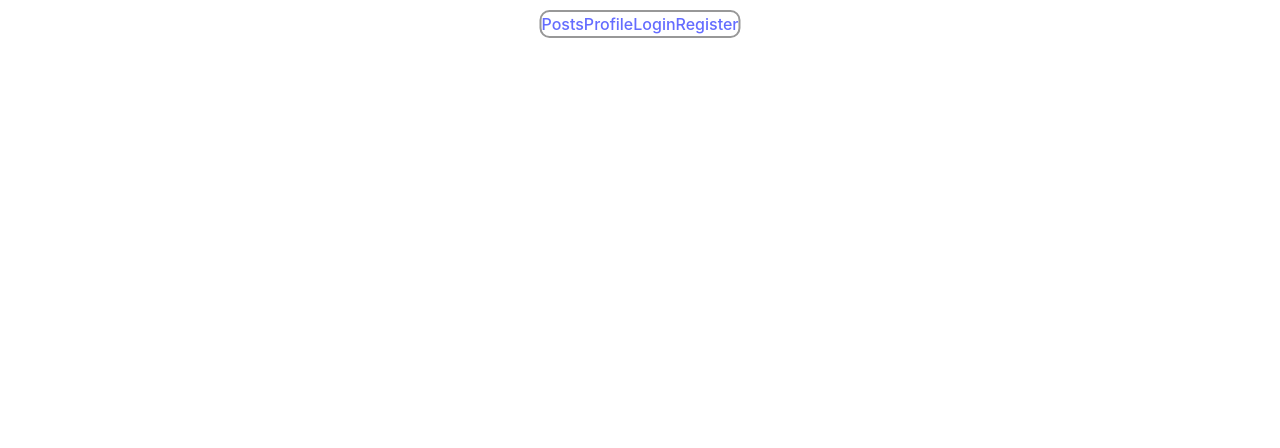
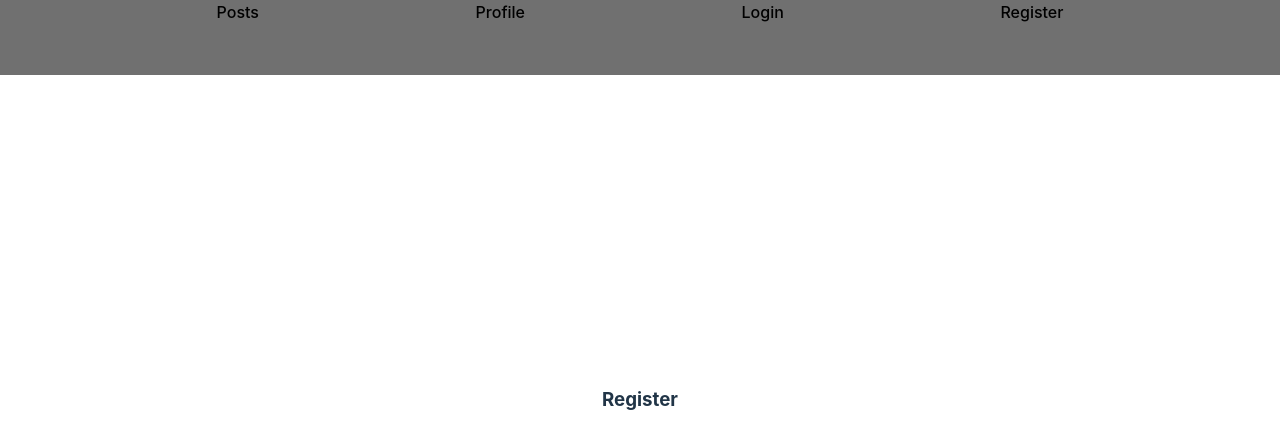
Before and after one commit to Benjamin-McMahon-Bootcamp-Projects/StrangersThings, a React (Vite) app: page /register in a window 1280 px wide. Shown: the top 448 px of the page. Built offline with nearby package versions, Linux system fonts and the light colour scheme.

Commit message:
added div to navbar, imporved styling

```diff
--- a/src/App.css
+++ b/src/App.css
@@ -48,9 +48,20 @@
 
 .navBar{
   position: fixed;
-  top: 10px;
+  top: 0px;
   left: 50vw;
   transform: translateX(-50%);
-  border: 2px solid rgb(152, 152, 152);
-  border-radius: 10px;
+  background-color: #707070;
+  width: 100vw;
+  height: 75px;
 }
+
+.navText{
+  display: flex;
+  justify-content: space-evenly;
+  align-items: center;
+}
+
+.navText > a {
+  color: black;
+}
--- a/src/components/Login.jsx
+++ b/src/components/Login.jsx
@@ -2,8 +2,9 @@ export default function Login() {
 
 
 
-  return
-
-
-
-  }
+  return(
+    <div>
+      <h3>Login</h3>
+    </div>
+  )
+}
--- a/src/components/NavBar.jsx
+++ b/src/components/NavBar.jsx
@@ -6,10 +6,12 @@ export default function NavBar() {
 
   return(
     <div className='navBar'>
-      <Link to='/'>Posts</Link>
-      <Link to='/profile'>Profile</Link>
-      <Link to='/login'>Login</Link>
-      <Link to='/register'>Register</Link>
+      <div className='navText'>
+        <Link to='/'>Posts</Link>
+        <Link to='/profile'>Profile</Link>
+        <Link to='/login'>Login</Link>
+        <Link to='/register'>Register</Link>
+      </div>
     </div>
   )
 }
--- a/src/components/Posts.jsx
+++ b/src/components/Posts.jsx
@@ -27,6 +27,7 @@ export default function Posts() {
 
   return(
     <div>
+      <h3>All Posts</h3>
       {
         allPosts.map((post, index)=>{
           return(
@@ -40,7 +41,4 @@ export default function Posts() {
       }
     </div>
   )
-
-
-
-  }
+}
--- a/src/components/Proflie.jsx
+++ b/src/components/Proflie.jsx
@@ -2,8 +2,9 @@ export default function Profile() {
 
 
 
-  return
-
-
-
-  }
+  return(
+    <div>
+      <h3>Profile</h3>
+    </div>
+  )
+}
--- a/src/components/Register.jsx
+++ b/src/components/Register.jsx
@@ -2,8 +2,9 @@ export default function Register() {
 
 
 
-return
-
-
-
+  return(
+    <div>
+      <h3>Register</h3>
+    </div>
+  )
 }
```
